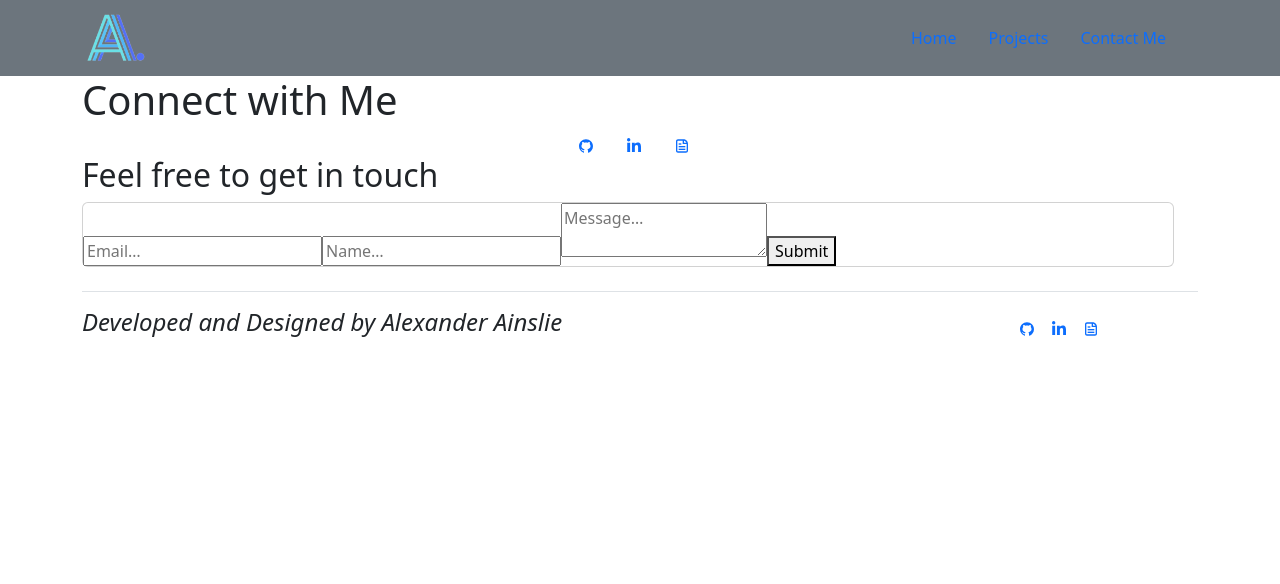
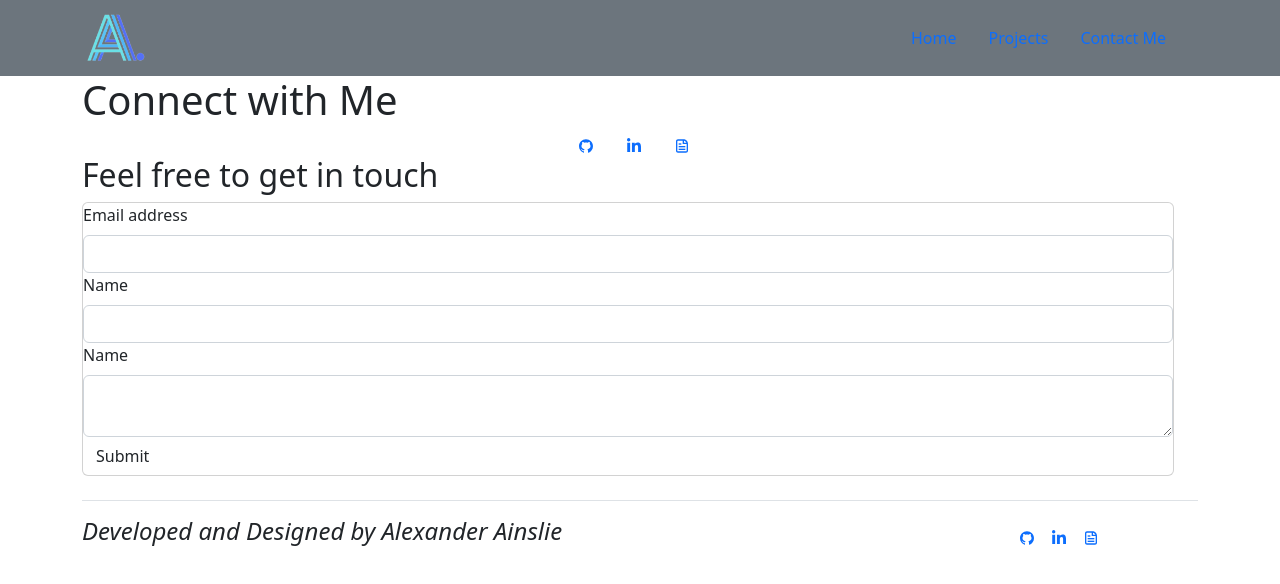
Before and after one commit to AlexAins/React-Portfolio, a React (Create React App) app: page /#/contact in a window 1280 px wide. Shown: the top 584 px of the page. Built offline with nearby package versions, Linux system fonts and the light colour scheme.

Commit message:
Edited forms

```diff
--- a/src/components/Contact/ContactForm.js
+++ b/src/components/Contact/ContactForm.js
@@ -20,28 +20,37 @@ function ContactForm(){
     return (
         <div className="contactForm" >
           <form onSubmit={handleOnSubmit}>
+            <div className="">
+              <label for="inputEmail" class="form-label">Email address</label>
               <input
-              id='form-input-control-email'
-              label='Email'
+                id="inputEmail"
+                class="form-control"
+                type="email"
                 name='from_email'
-              placeholder='Email…'
                 required
               />
+            </div>
+            <div className="">
+              <label for="inputName" class="form-label">Name</label>
               <input
-              id='form-input-control-last-name'
-              label='Name'
+                id="inputName"
+                class="form-control"
+                type="name"
                 name='from_name'
-              placeholder='Name…'
                 required
               />
+            </div>
+            <div className="">
+              <label for="inputMessage" class="form-label">Name</label>
               <textarea
-              id='form-textarea-control-opinion'
-              label='Message'
+                id="inputMessage"
+                class="form-control"
+                type="message"
                 name='message'
-              placeholder='Message…'
                 required
               />
-            <button type='submit' color='green'>Submit</button>
+            </div>
+            <button className="btn" type='submit'>Submit</button>
           </form>
         </div>
     );
```
Lines whose indentation alone changed are shown as unchanged.
